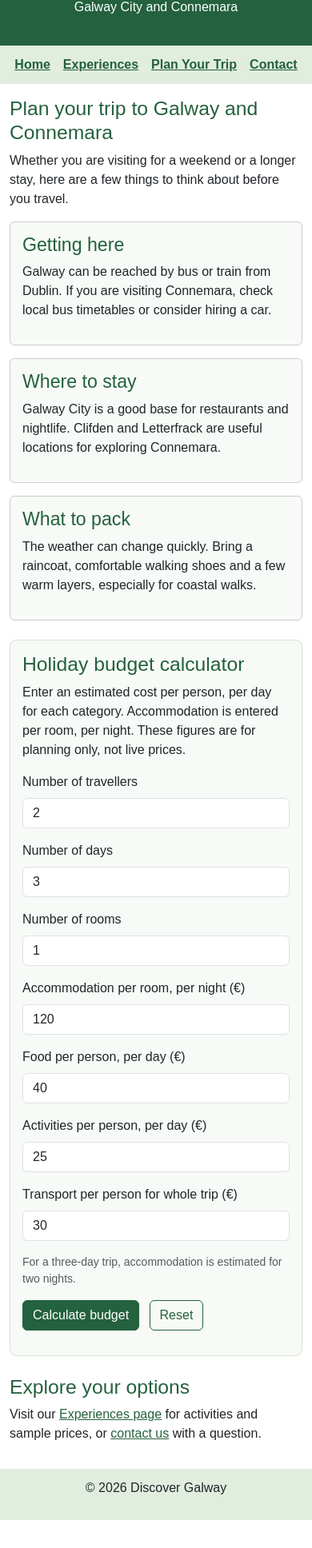
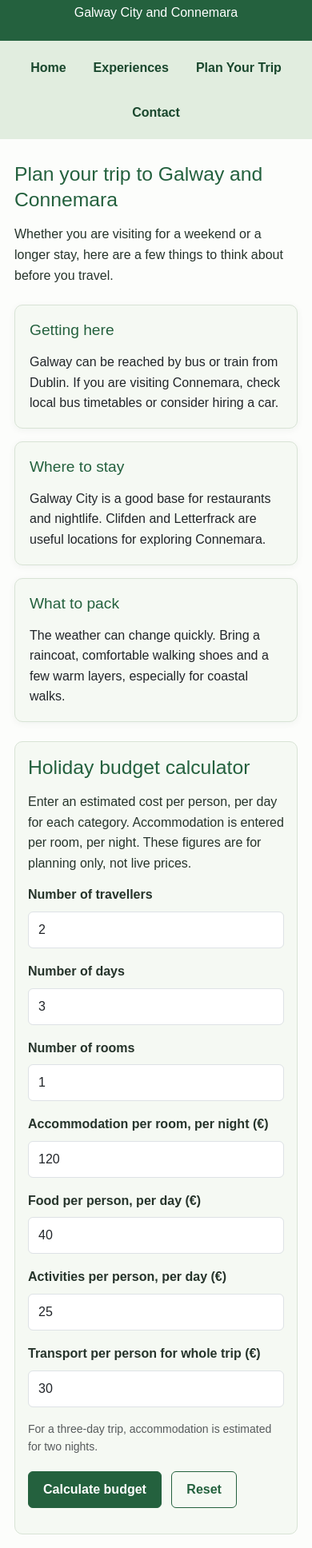
Before and after one commit to NadaAbdelazim/discover-galway, a plain HTML site: page plan.html in a window 390 px wide. Shown: the part 64-2000 px from the top of the page at 80% size. Before the commit the page ends 1965 px from the top, so only its background shows below. Drawn offline with nearby package versions, Linux system fonts and the light colour scheme.

Commit message:
Improve website spacing and responsive styling.

```diff
--- a/styles.css
+++ b/styles.css
@@ -1,78 +1,152 @@
-/* main layout */
+/* Discover Galway: shared design and layout */
+:root {
+  --galway-green: #24613e;
+  --galway-dark: #19472d;
+  --galway-pale: #f5f9f3;
+  --galway-border: #d8e3d5;
+}
+
 body {
   margin: 0;
   font-family: Arial, sans-serif;
-  line-height: 1.5;
+  line-height: 1.6;
+  color: #26342b;
+  background: #fcfdfb;
 }
+
 header {
-  padding: 20px;
-  background: #24613e;
+  padding: 34px 20px 28px;
+  background: var(--galway-green);
   color: white;
   text-align: center;
 }
+header h1 { margin-bottom: 8px; font-weight: 700; }
+header p { margin-bottom: 0; }
+
 nav, footer {
-  padding: 12px;
+  padding: 14px 20px;
   background: #e1eddf;
   text-align: center;
 }
-a, h2, h3, .success { color: #24613e; }
-main {
-  max-width: 1000px;
-  margin: auto;
-  padding: 20px;
+nav a {
+  color: var(--galway-dark);
+  font-weight: 600;
+  text-decoration: none;
+  padding: 8px 12px;
+  border-radius: 6px;
 }
+nav a:hover, nav a:focus-visible {
+  background: #cfdfca;
+  text-decoration: underline;
+}
+nav a:focus-visible, button:focus-visible, input:focus-visible,
+select:focus-visible, textarea:focus-visible {
+  outline: 2px solid var(--galway-dark);
+  outline-offset: 2px;
+}
+
+main.container {
+  max-width: 1050px;
+  padding: 38px 24px 56px;
+}
+main > section + section { margin-top: 36px; }
+main > h2 { margin-bottom: 14px; }
+main > p { margin-bottom: 24px; }
+h2, h3, .success { color: var(--galway-green); }
+h2 { margin-bottom: 14px; line-height: 1.3; }
+h3 { font-size: 1.2rem; line-height: 1.35; }
+p { margin-bottom: 14px; }
+main a:not(.btn) { color: var(--galway-green); }
+main a:not(.btn):hover { color: var(--galway-dark); }
+
 img {
   width: 100%;
-  max-height: 260px;
+  max-height: 300px;
   object-fit: cover;
-}
-.check { display: block; }
-
-/* Experience cards */
-.card {
-  padding: 15px;
-  border: 1px solid #ccc;
+  border-radius: 8px;
 }
 
-/* Form controls */
-form { max-width: 500px; }
-form label { display: block; }
-input, select, textarea, button {
-  padding: 8px;
-  font: inherit;
+/* Experiences and trip-planning cards */
+.card {
+  padding: 22px;
+  border: 1px solid var(--galway-border);
+  border-radius: 10px;
+  background: white;
+  box-shadow: 0 2px 10px rgba(20, 55, 33, 0.05);
 }
-form input, form select, form textarea {
-  box-sizing: border-box;
-  width: 100%;
-  margin-bottom: 12px;
+.card h3 { margin-bottom: 14px; }
+.card p { margin-bottom: 10px; }
+.card p:last-child { margin-bottom: 0; }
+.planning-cards .card { background: var(--galway-pale); }
+#experienceList .card { transition: box-shadow 0.2s ease, transform 0.2s ease; }
+#experienceList .card:hover { box-shadow: 0 7px 20px rgba(20, 55, 33, 0.12); transform: translateY(-2px); }
+
+/* Filter panel */
+.filters {
+  padding: 20px;
+  margin-bottom: 24px;
+  background: var(--galway-pale);
+  border: 1px solid var(--galway-border);
+  border-radius: 10px;
 }
-button {
-  border: 0;
-  background: #24613e;
+.filters label { font-weight: 600; margin: 0 8px 8px 0; }
+.filters select { margin-right: 16px; }
+.filters #resultsCount { margin: 8px 0 0; }
+
+/* Checklist */
+.check { display: block; padding: 5px 0; }
+.packing-item { margin-right: 8px; accent-color: var(--galway-green); }
+#packingStatus { margin-top: 12px; font-weight: 600; }
+
+/* Consistent buttons and form fields */
+.btn-success, button:not(.btn) {
+  background: var(--galway-green);
+  border-color: var(--galway-green);
   color: white;
-  cursor: pointer;
 }
-.error { color: #a11616; }
+.btn-success:hover, .btn-success:focus,
+button:not(.btn):hover { background: var(--galway-dark); border-color: var(--galway-dark); color: white; }
+.btn-outline-success { color: var(--galway-green); border-color: var(--galway-green); }
+.btn-outline-success:hover { background: var(--galway-green); border-color: var(--galway-green); color: white; }
+.btn { padding: 10px 18px; font-weight: 600; }
+form label { font-weight: 600; }
+#enquiryForm, #budgetForm { max-width: 650px; }
+#enquiryForm .form-control, #enquiryForm .form-select,
+#budgetForm .form-control { margin-bottom: 0; padding: 10px 12px; }
+.field-error, .error { color: #a11616; }
+.field-error { margin: 5px 0 0; font-size: 0.9rem; }
+.field-error:empty { display: none; }
 
-nav a { font-weight: 600; }
-nav a:hover, nav a:focus { text-decoration: underline; }
-/* Cards, including the trip-planning sections */
-.planning-cards .card { background-color: #f7faf6; }
-/* Form and budget styling */
-.btn-success { background-color: #24613e; border-color: #24613e; }
-.btn-success:hover, .btn-success:focus { background-color: #19472d; border-color: #19472d; }
-.btn-outline-success { color: #24613e; border-color: #24613e; }
-.field-error { color: #a11616; }
-.field-error { margin: 4px 0 0; font-size: 0.9rem; }
-.field-error:empty { display: none; }
-.calculator-section { padding: 20px; background: #f7faf6; border: 1px solid #d4e3d1; border-radius: 8px; }
-.budget-result { padding: 16px; background: white; border-left: 4px solid #24613e; }
-@media (max-width: 575px) {
-  main { padding: 16px; }
-  .calculator-section { padding: 15px; }
-  nav { gap: 10px !important; }
+/* Budget calculator */
+.calculator-section {
+  padding: 28px;
+  background: var(--galway-pale);
+  border: 1px solid var(--galway-border);
+  border-radius: 10px;
+}
+.budget-result {
+  padding: 20px;
+  background: white;
+  border-left: 4px solid var(--galway-green);
+  border-radius: 6px;
 }
 
-#enquiryForm, #budgetForm { max-width: 650px; }
-#enquiryForm .form-control, #enquiryForm .form-select,
-#budgetForm .form-control { margin-bottom: 0; }
+footer p { margin-bottom: 0; }
+
+@media (max-width: 767px) {
+  header { padding: 26px 16px 22px; }
+  main.container { padding: 28px 18px 42px; }
+  .card { padding: 18px; }
+  .calculator-section { padding: 20px; }
+  .filters { padding: 16px; }
+}
+@media (max-width: 575px) {
+  nav { gap: 4px !important; }
+  nav a { padding: 7px 9px; }
+  .calculator-section { padding: 16px; }
+  #budgetForm .btn { margin: 6px 8px 0 0 !important; }
+}
+@media (prefers-reduced-motion: reduce) {
+  #experienceList .card { transition: none; }
+  #experienceList .card:hover { transform: none; }
+}
```
